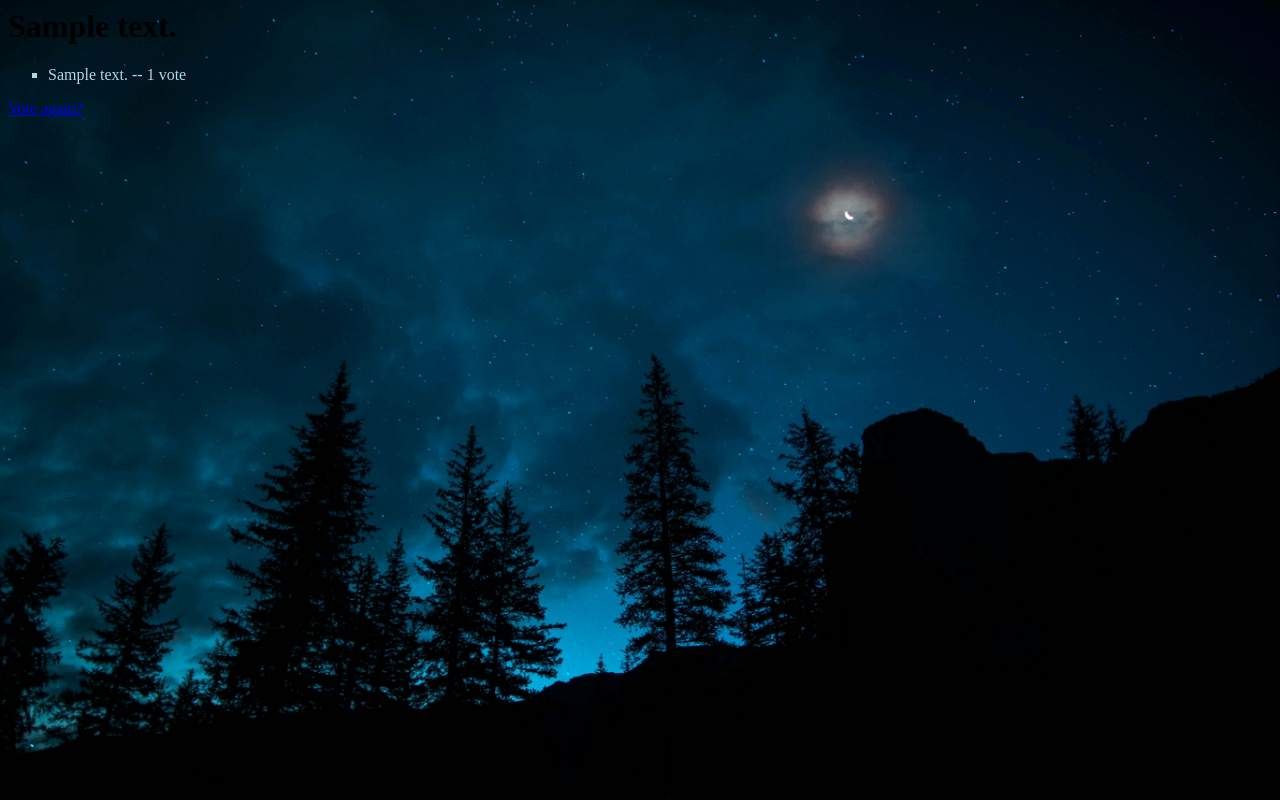
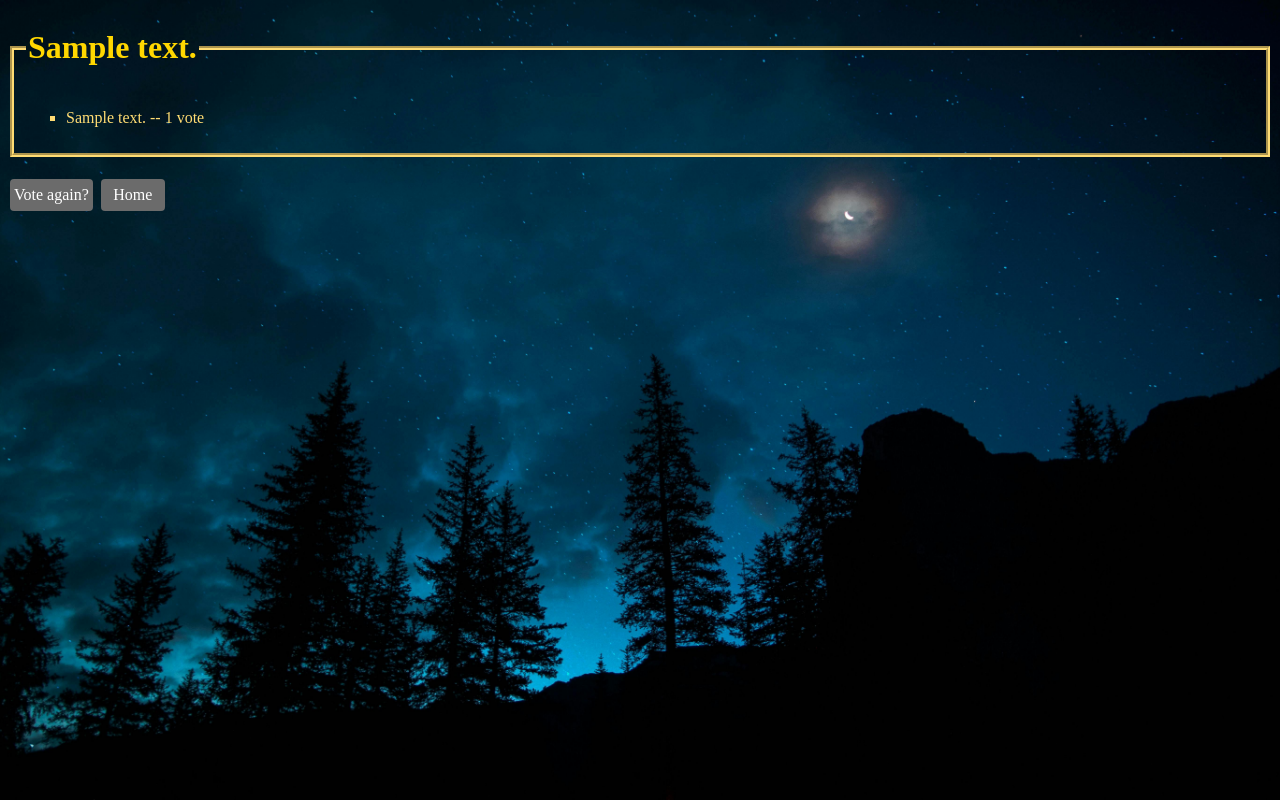
Before and after one commit to Ichi1234/ku-polls, a Django app: page /polls/1/results/ in a window 1280 px wide. Run offline with Django 4.2, Linux system fonts and the light colour scheme; tables that the repository leaves empty hold one stand-in row (values such as "Sample post"); parts of the project's set-up code (start-up, migrations or seed data) failed here and were passed over.

Commit message:
Use CSS to decorate the website and move some test function from QuestionModelTest to QuestionIndexViewTests

```diff
--- a/polls/static/polls/style.css
+++ b/polls/static/polls/style.css
@@ -1,22 +1,9 @@
-h1 {
-
-}
-
-ul > li {
-      list-style:square;
-      color:#ADD8E6;
-}
-
-li a {
-    text-decoration: none;
-    color:#ADD8E6;
-}
-
 body {
     background: white url("images/background.jpg") no-repeat;
     background-size: cover;
     background-position: center;
     background-attachment: fixed;
+    color: white;
 }
 
 /* Adjust background for smaller screens */
@@ -26,3 +13,78 @@ body {
         background-attachment: scroll;
     }
 }
+
+.home h1 {
+    text-align: center;
+    font-size: 2.5rem;
+    padding-top: 40px;
+    color: white;
+}
+
+ul > li {
+      list-style:square;
+      color:#ffdc73;
+}
+
+li a {
+    text-decoration: none;
+    font-size: 1.5rem;
+    color:#ffdc73;
+}
+
+/* Slightly darker background on hover */
+li a:hover {
+    color: #d1b45c;
+}
+
+
+legend {
+    color:gold;
+}
+
+fieldset {
+    border-color:#ffdc73;
+    color: white;
+    border-width: 0.25rem;
+    margin-bottom: 20px;
+}
+
+.button {
+    display: inline-block;
+    background-color: #6B6B6B;
+    color: white;
+
+    min-width: 4rem;
+    height: 2rem;
+    line-height: 1.5rem;
+    box-sizing: border-box;
+    vertical-align: middle;
+    border-radius: 4px;
+    border-width: 0rem;
+
+
+    text-decoration: none;
+
+    font-weight: normal;
+    text-align: center;
+
+    padding: 4px;
+    margin: 2px;
+
+    cursor: pointer;
+}
+
+/* Slightly darker background on hover */
+.button:hover {
+    background-color: #5a5a5a;
+}
+
+/* Adds a shrink scale effect when clicking  It's cool isn't it? */
+.button:active {
+    transform: scale(0.98);
+}
+
+
+.choice:hover {
+   color: #dbdbdb;
+}
--- a/polls/templates/polls/index.html
+++ b/polls/templates/polls/index.html
@@ -1,6 +1,7 @@
 {% load static %}
 <link rel="stylesheet" href="{% static 'polls/style.css' %}">
 
+<section class="home">
     <h1 class="home">Welcome to KU-Polls!</h1>
     {% if latest_question_list %}
         <ul class="home">
@@ -9,5 +10,6 @@
         {% endfor %}
         </ul>
     {% else %}
-    <p>No polls are available.</p>
+        <polls>No polls are available.</polls>
     {% endif %}
+</section>
--- a/polls/templates/polls/results.html
+++ b/polls/templates/polls/results.html
@@ -1,12 +1,14 @@
 {% load static %}
 <link rel="stylesheet" href="{% static 'polls/style.css' %}">
 
-<h1>{{ question.question_text }}</h1>
 
-<ul>
-{% for choice in question.choice_set.all %}
-    <li>{{ choice.choice_text }} -- {{ choice.votes }} vote{{ choice.votes|pluralize }}</li>
-{% endfor %}
-</ul>
-
-<a href="{% url 'polls:detail' question.id %}">Vote again?</a>
+<fieldset>
+    <legend> <h1>{{ question.question_text }} </h1></legend>
+    <ul>
+    {% for choice in question.choice_set.all %}
+        <li>{{ choice.choice_text }} -- {{ choice.votes }} vote{{ choice.votes|pluralize }}</li>
+    {% endfor %}
+    </ul>
+</fieldset>
+<a href="{% url 'polls:detail' question.id %}" class="button">Vote again?</a>
+<a href="{% url 'polls:index' %} " class="button">Home</a>
```
Also changed, not shown: polls/templates/polls/detail.html (+4 -3 lines), polls/tests.py (+12 -12 lines). Lines whose indentation alone changed are shown as unchanged.
